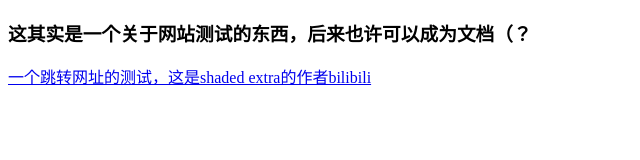
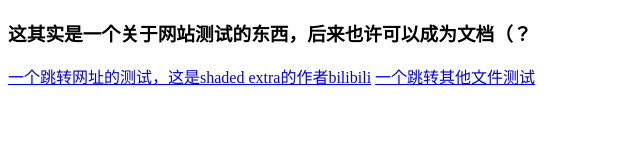
Before and after one commit to YuanZeroX/shaded_extra.github.io, a plain HTML site: page index.html in a window 1280 px wide. Shown: the whole page, without its empty margins (0-640 px from the left). Drawn offline with Linux system fonts and the light colour scheme.

Commit message:
Update index.html

```diff
--- a/index.html
+++ b/index.html
@@ -8,5 +8,6 @@
 <body>
     <h3>这其实是一个关于网站测试的东西，后来也许可以成为文档（？</h3>
     <a href="https://space.bilibili.com/302475547">一个跳转网址的测试，这是shaded extra的作者bilibili</a>
+    <a href="https://yuanzerox.github.io/shaded_extra.github.io/">一个跳转其他文件测试</a>
 </body>
 </html>
```
